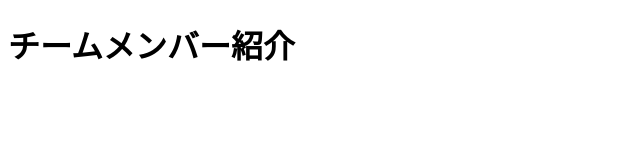
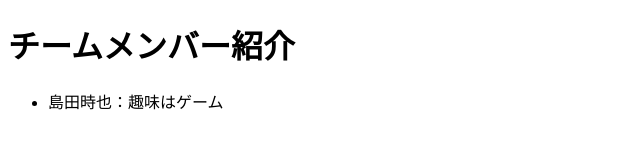
Before and after one commit to 2401147/teamyamashita, a plain HTML site: page index.html in a window 1280 px wide. Shown: the whole page, without its empty margins (0-640 px from the left). Drawn offline with Linux system fonts and the light colour scheme.

Commit message:
html編集
htmlの追加

```diff
--- a/index.html
+++ b/index.html
@@ -6,7 +6,7 @@
   <body>
     <h1>チームメンバー紹介</h1>
     <ul>
-      <!>
+      <li>島田時也：趣味はゲーム</li>
     </ul>
   </body>
 </html>
```
